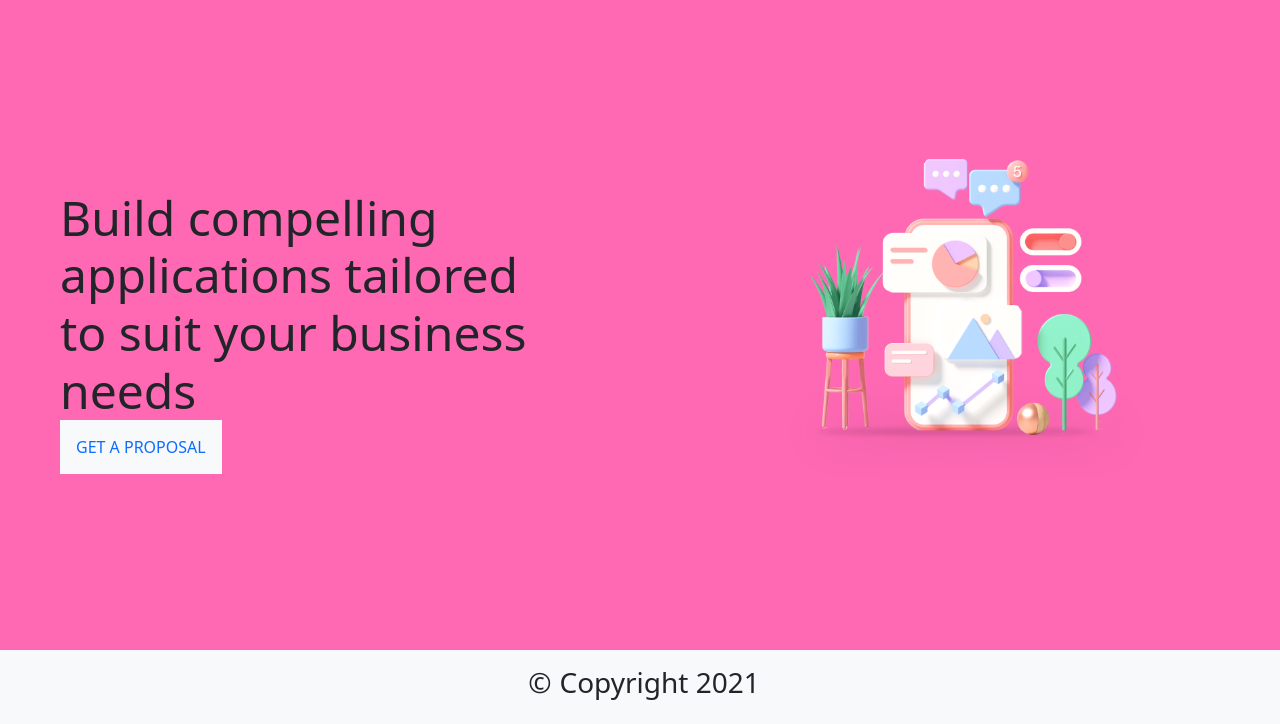
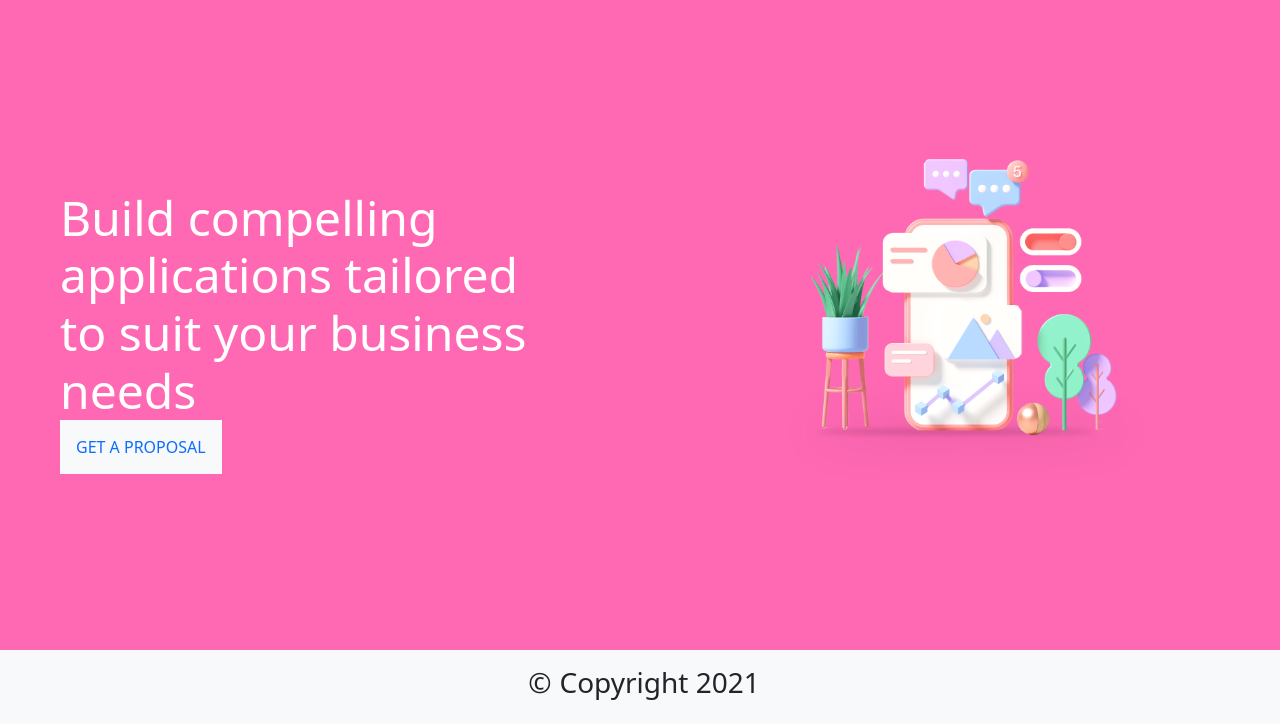
Before and after one commit to ashokide/macappstudiobs, a plain HTML site: page app.html in a window 1280 px wide. Shown: the part 76-800 px from the top of the page. Drawn offline with nearby package versions, Linux system fonts and the light colour scheme.

Commit message:
Update app.html

```diff
--- a/app.html
+++ b/app.html
@@ -55,7 +55,7 @@
         <div class="row vh-100">
             <div class="col-lg-6 col-12 p-5 my-auto">
                 <div class="container">
-                    <p class="display-5">Build compelling applications tailored to suit your business needs</p>
+                    <p class="display-5 text-white">Build compelling applications tailored to suit your business needs</p>
                     <a class="text-uppercase text-decoration-none bg-light p-3" href="#">Get a Proposal</a>
                 </div>
             </div>
```
